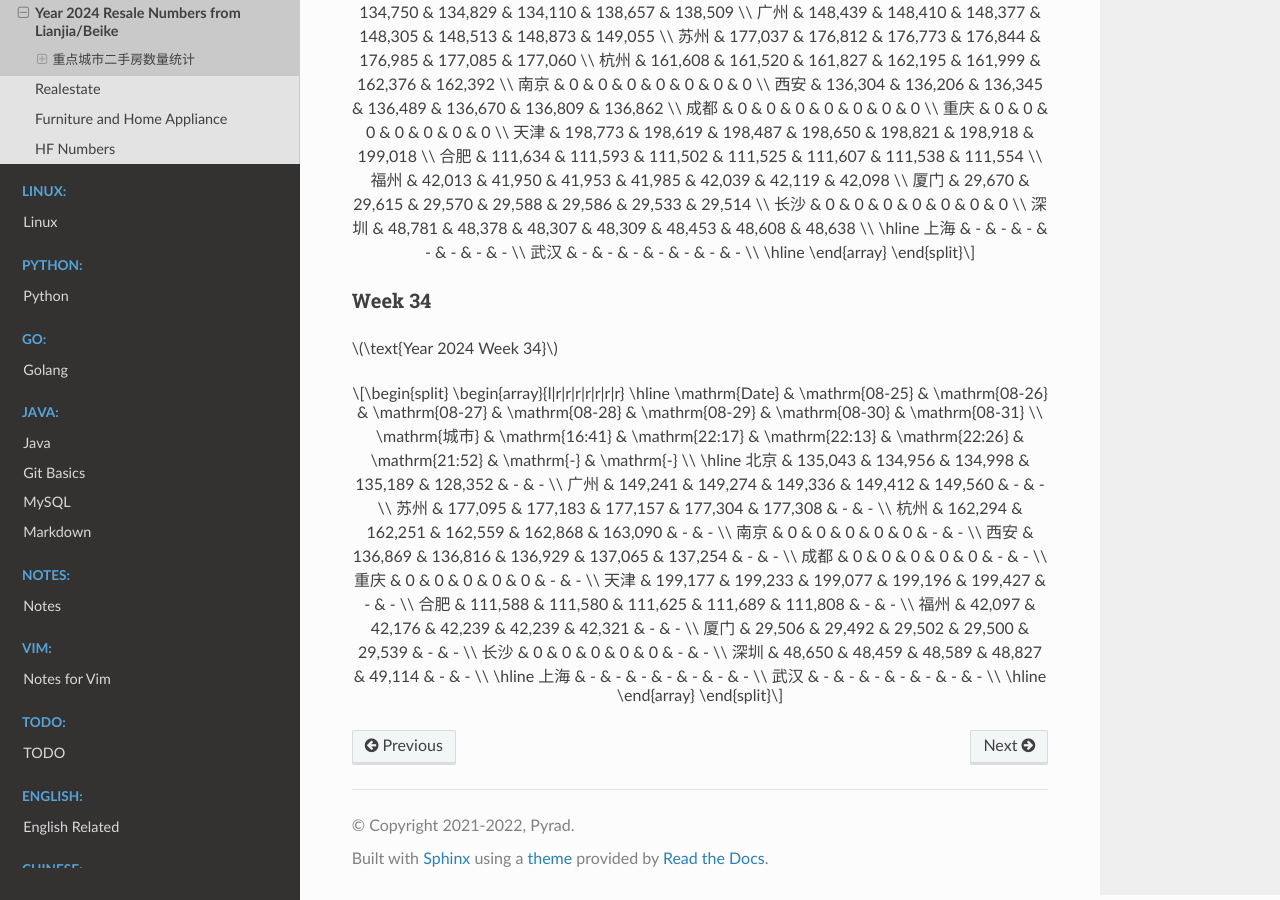
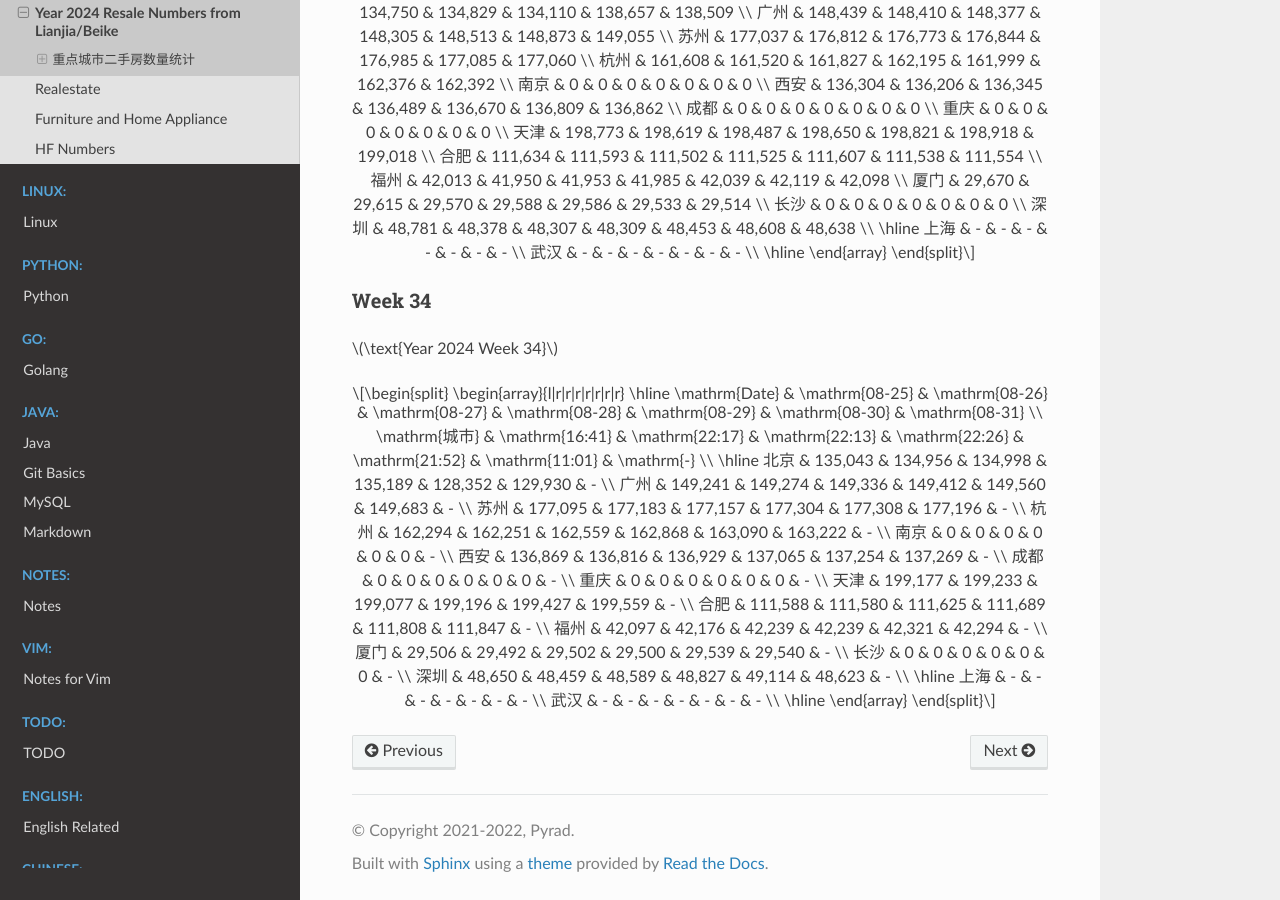
Before and after one commit to Pyrad/pyradnotes, a Sphinx documentation site: the page built from source/RealEstate/resalenumbers2024.md, in a window 1280 px wide and 900 px high, scrolled down 16533 px. Built offline with Sphinx 7.4.7 and the Read the Docs theme 2.0.0, drawn with Linux system fonts in a browser that asks for light colours; pages that are not in the unit, such as notebooks, are missing from menus; a script that is not in the unit is left out.

Commit message:
Realestate Update resale numbers 2024-08-30 11:01

```diff
--- a/source/RealEstate/resalenumbers2024.md
+++ b/source/RealEstate/resalenumbers2024.md
@@ -1099,22 +1099,22 @@
 \begin{array}{l|r|r|r|r|r|r|r}
 \hline
 \mathrm{Date} & \mathrm{08-25} & \mathrm{08-26} & \mathrm{08-27} & \mathrm{08-28} & \mathrm{08-29} & \mathrm{08-30} & \mathrm{08-31} \\
-\mathrm{城市} & \mathrm{16:41} & \mathrm{22:17} & \mathrm{22:13} & \mathrm{22:26} & \mathrm{21:52} & \mathrm{-} & \mathrm{-} \\
+\mathrm{城市} & \mathrm{16:41} & \mathrm{22:17} & \mathrm{22:13} & \mathrm{22:26} & \mathrm{21:52} & \mathrm{11:01} & \mathrm{-} \\
 \hline
-北京 & 135,043 & 134,956 & 134,998 & 135,189 & 128,352 & - & - \\
-广州 & 149,241 & 149,274 & 149,336 & 149,412 & 149,560 & - & - \\
-苏州 & 177,095 & 177,183 & 177,157 & 177,304 & 177,308 & - & - \\
-杭州 & 162,294 & 162,251 & 162,559 & 162,868 & 163,090 & - & - \\
-南京 & 0 & 0 & 0 & 0 & 0 & - & - \\
-西安 & 136,869 & 136,816 & 136,929 & 137,065 & 137,254 & - & - \\
-成都 & 0 & 0 & 0 & 0 & 0 & - & - \\
-重庆 & 0 & 0 & 0 & 0 & 0 & - & - \\
-天津 & 199,177 & 199,233 & 199,077 & 199,196 & 199,427 & - & - \\
-合肥 & 111,588 & 111,580 & 111,625 & 111,689 & 111,808 & - & - \\
-福州 & 42,097 & 42,176 & 42,239 & 42,239 & 42,321 & - & - \\
-厦门 & 29,506 & 29,492 & 29,502 & 29,500 & 29,539 & - & - \\
-长沙 & 0 & 0 & 0 & 0 & 0 & - & - \\
-深圳 & 48,650 & 48,459 & 48,589 & 48,827 & 49,114 & - & - \\
+北京 & 135,043 & 134,956 & 134,998 & 135,189 & 128,352 & 129,930 & - \\
+广州 & 149,241 & 149,274 & 149,336 & 149,412 & 149,560 & 149,683 & - \\
+苏州 & 177,095 & 177,183 & 177,157 & 177,304 & 177,308 & 177,196 & - \\
+杭州 & 162,294 & 162,251 & 162,559 & 162,868 & 163,090 & 163,222 & - \\
+南京 & 0 & 0 & 0 & 0 & 0 & 0 & - \\
+西安 & 136,869 & 136,816 & 136,929 & 137,065 & 137,254 & 137,269 & - \\
+成都 & 0 & 0 & 0 & 0 & 0 & 0 & - \\
+重庆 & 0 & 0 & 0 & 0 & 0 & 0 & - \\
+天津 & 199,177 & 199,233 & 199,077 & 199,196 & 199,427 & 199,559 & - \\
+合肥 & 111,588 & 111,580 & 111,625 & 111,689 & 111,808 & 111,847 & - \\
+福州 & 42,097 & 42,176 & 42,239 & 42,239 & 42,321 & 42,294 & - \\
+厦门 & 29,506 & 29,492 & 29,502 & 29,500 & 29,539 & 29,540 & - \\
+长沙 & 0 & 0 & 0 & 0 & 0 & 0 & - \\
+深圳 & 48,650 & 48,459 & 48,589 & 48,827 & 49,114 & 48,623 & - \\
 \hline
 上海 & - & - & - & - & - & - & - \\
 武汉 & - & - & - & - & - & - & - \\
```
Also changed, not shown: 1 other file.
